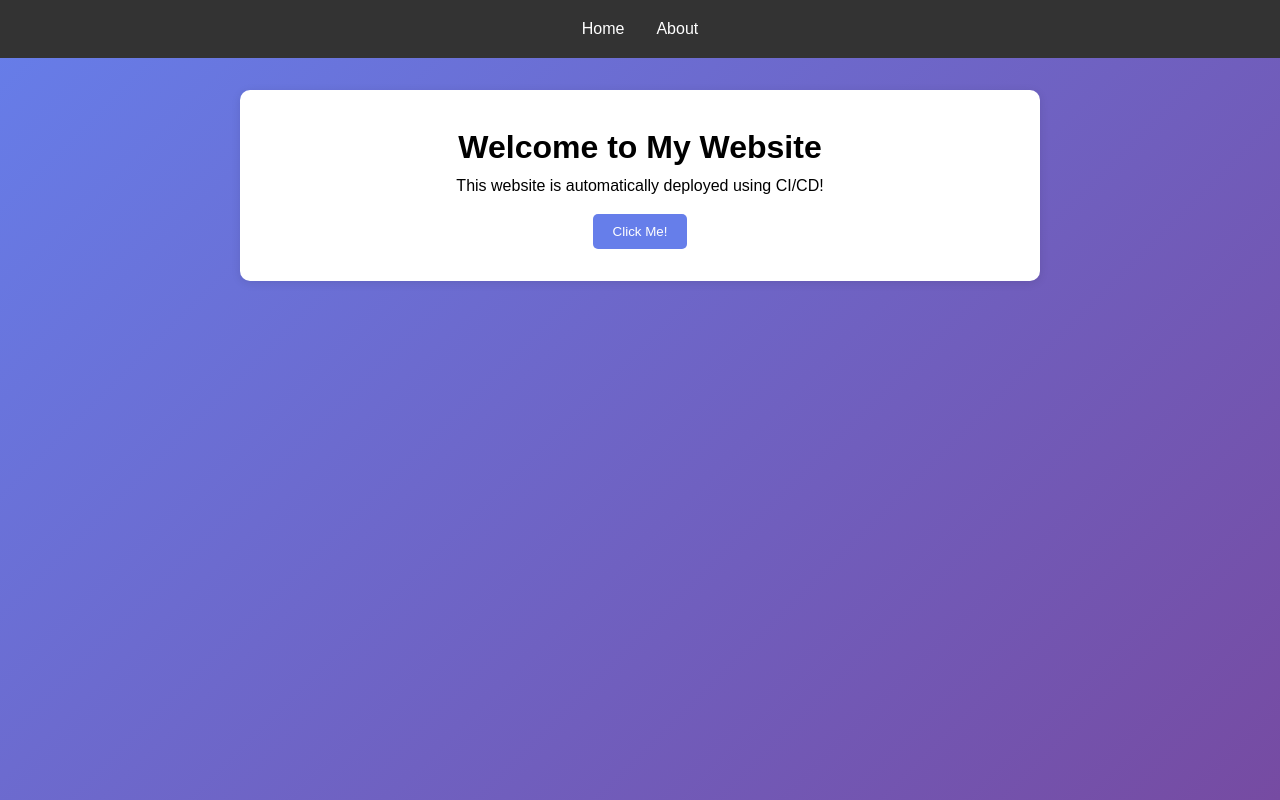
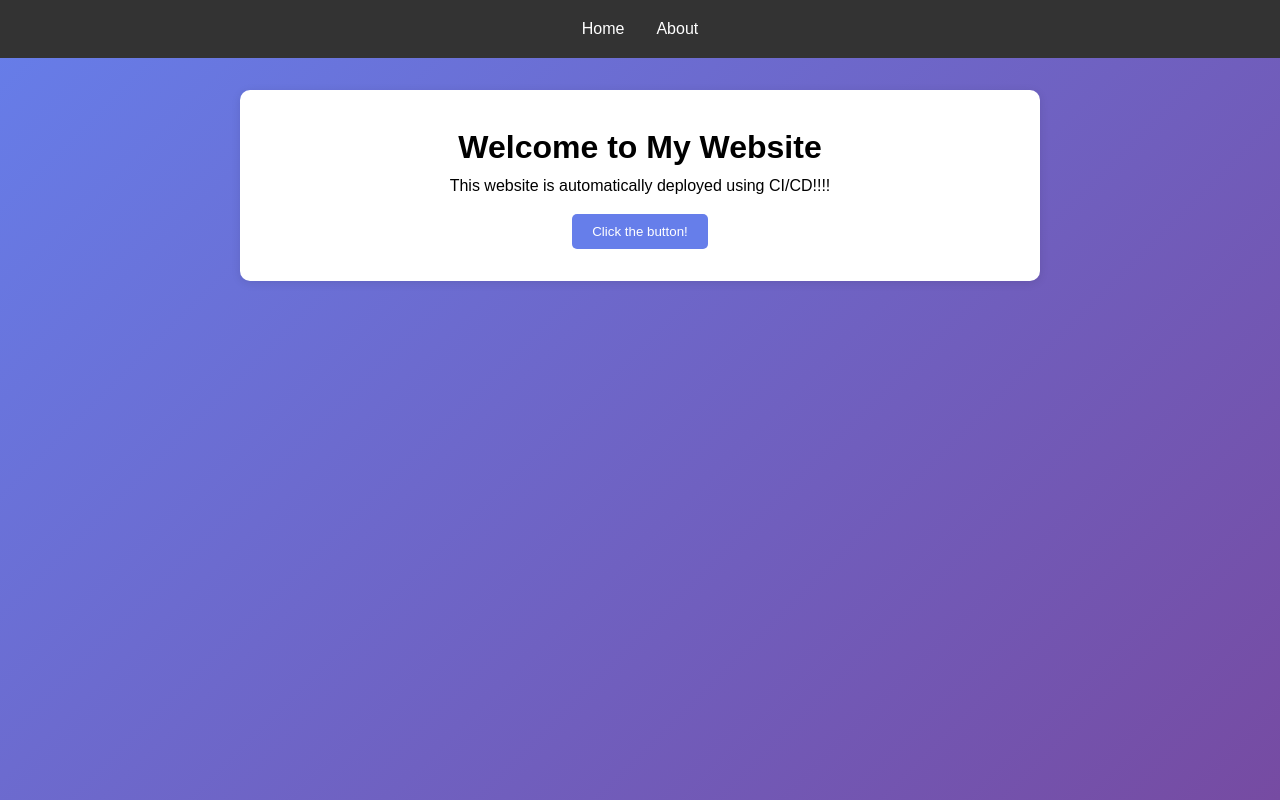
Before and after one commit to Hubaib-professional/my-static-website, a plain HTML site: page index.html in a window 1280 px wide. Drawn offline with Linux system fonts and the light colour scheme.

Commit message:
Test automatic deployment

```diff
--- a/index.html
+++ b/index.html
@@ -3,7 +3,7 @@
 <head>
     <meta charset="UTF-8">
     <meta name="viewport" content="width=device-width, initial-scale=1.0">
-    <title>My Awesome Website</title>
+    <title>My Fantastic Website</title>
     <link rel="stylesheet" href="css/style.css">
 </head>
 <body>
@@ -18,8 +18,8 @@
 
     <main>
         <h1>Welcome to My Website</h1>
-        <p>This website is automatically deployed using CI/CD!</p>
-        <button id="clickMe">Click Me!</button>
+        <p>This website is automatically deployed using CI/CD!!!!</p>
+        <button id="clickMe">Click the button!</button>
     </main>
 
     <script src="js/main.js"></script>
```
